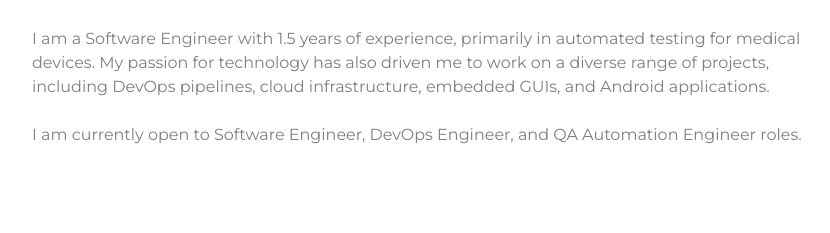
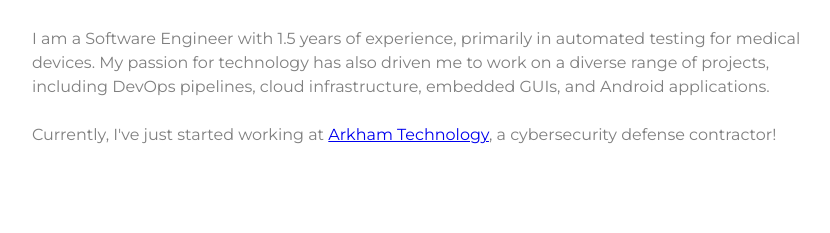
Before and after one commit to ntransw/ntransw, a plain HTML site: page index.html in a window 1280 px wide. Shown: the part 124-357 px from the top of the page, without its empty margins (208-1038 px from the left). Drawn offline with Linux system fonts and the light colour scheme; no server answers.

Commit message:
Update text for new role

```diff
--- a/index.html
+++ b/index.html
@@ -17,7 +17,7 @@
                 DevOps pipelines, cloud infrastructure, embedded GUIs, and Android applications.
                 <br>
                 <br>
-                I am currently open to Software Engineer, DevOps Engineer, and QA Automation Engineer roles.
+                Currently, I've just started working at <a href="https://www.arkhamtechnology.com/">Arkham Technology</a>, a cybersecurity defense contractor!
             </p>
         </div>
 
```
